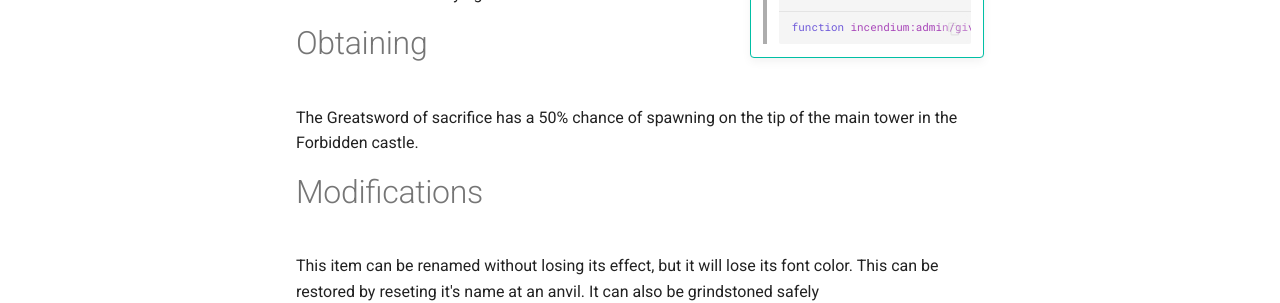
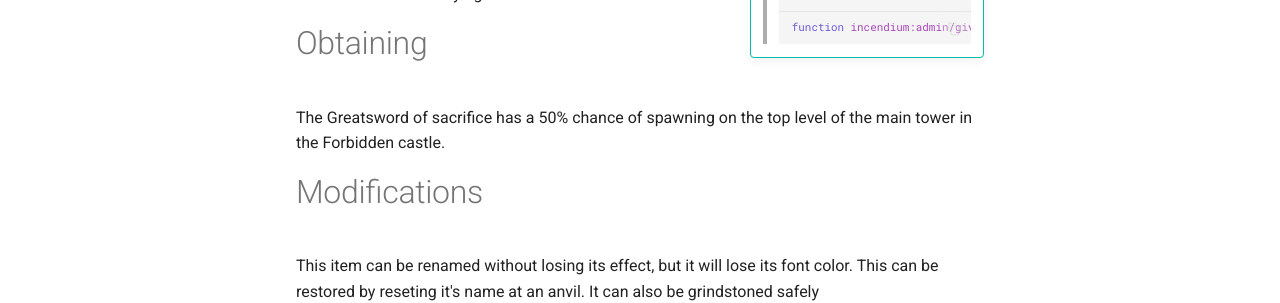
Before and after one commit to Stardust-Labs-MC/incendium-wiki, an MkDocs documentation site: the page built from docs/items/greatsword-of-sacrifice.md, in a window 1280 px wide and 1094 px high. Shown: the part 654-957 px from the top of the window. Built offline with MkDocs 1.6.1 and Material for MkDocs 9.7.7, drawn with Linux system fonts in a browser that asks for light colours; comment, search, counter and statistics services are not loaded.

Commit message:
Update greatsword-of-sacrifice.md

```diff
--- a/docs/items/greatsword-of-sacrifice.md
+++ b/docs/items/greatsword-of-sacrifice.md
@@ -26,7 +26,7 @@ This item is immune to burning in lava/explosions and most other means of destro
 
 # Obtaining
 
-The Greatsword of sacrifice has a 50% chance of spawning on the tip of the main tower in the Forbidden castle.
+The Greatsword of sacrifice has a 50% chance of spawning on the top level of the main tower in the Forbidden castle.
 
 
 # Modifications
```
